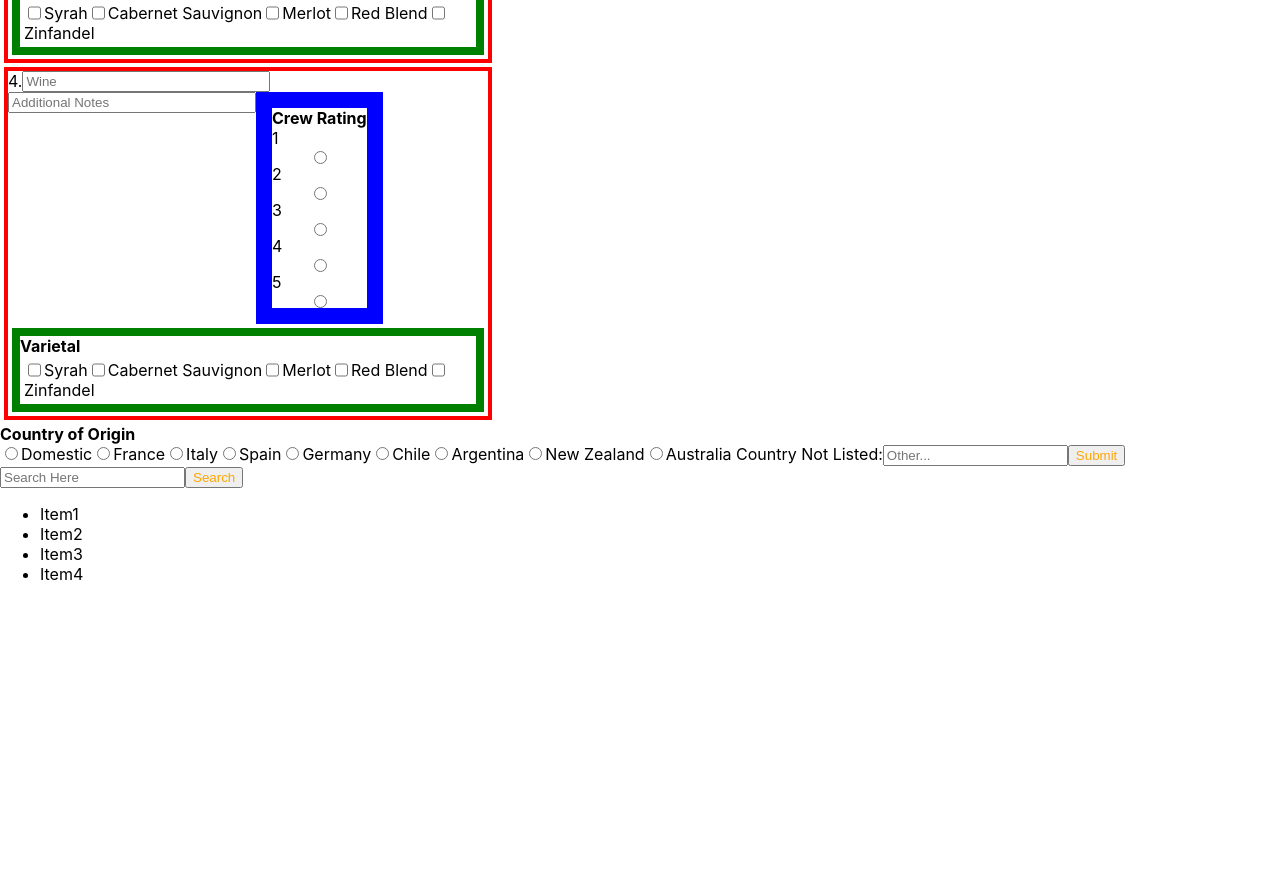
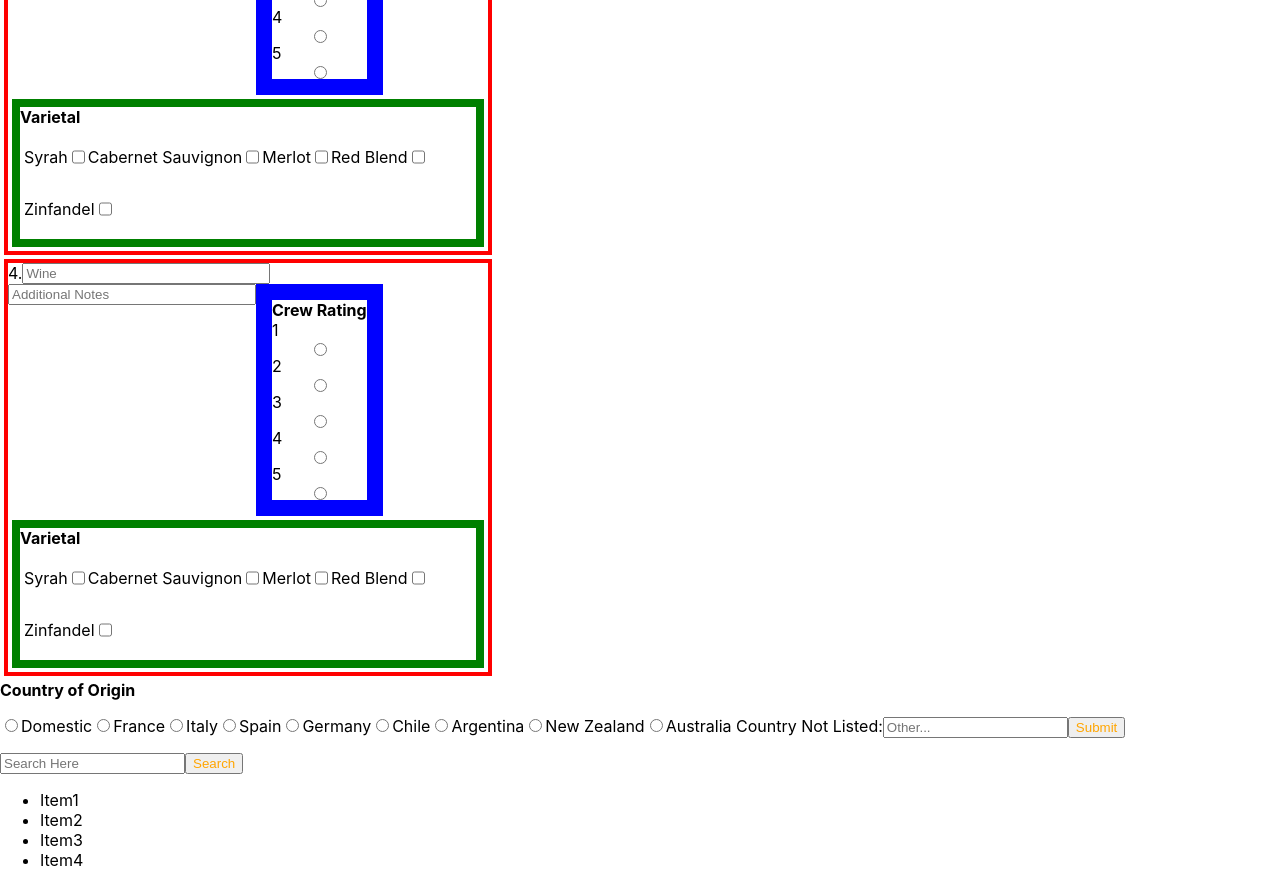
Before and after one commit to Awood549/wine-catalog, a React (Create React App) app: page / in a window 1280 px wide. Shown: the part 1280-2166 px from the top of the page. Before the commit the page ends 1880 px from the top, so only its background shows below. Built offline with nearby package versions, Linux system fonts and the light colour scheme.

Commit message:
added/fixing classes

```diff
--- a/src/form/InputWines.js
+++ b/src/form/InputWines.js
@@ -30,11 +30,11 @@ import './forms.css'
       <>
       <label className= 'rating'>
       <h4>Crew Rating</h4>
-    1<input type= "radio" name= 'rating' value='1'></input>
-    2<input type= "radio" name= 'rating' value='2'></input>
-    3<input type= "radio" name= 'rating' value='3'></input>
-    4<input type= "radio" name= 'rating' value='4'></input>
-    5<input type= "radio" name= 'rating' value='5'></input>
+    1<input onChange = {handleChange} type= "radio" name= 'rating' value='1'></input>
+    2<input onChange = {handleChange} type= "radio" name= 'rating' value='2'></input>
+    3<input onChange = {handleChange} type= "radio" name= 'rating' value='3'></input>
+    4<input onChange = {handleChange} type= "radio" name= 'rating' value='4'></input>
+    5<input onChange = {handleChange} type= "radio" name= 'rating' value='5'></input>
       </label>
     </>
     )
@@ -42,12 +42,49 @@ import './forms.css'
   function nameAndNotesInput(){
     return(
       <>
-    <input className= 'wineName' type= 'text' name= 'sampledWines' placeholder= 'Wine'></input>
-    <input className='wineName' type= 'text' name= 'notes' placeholder= 'Additional Notes'></input>
+    <input onChange = {handleChange} className= 'wineName' type= 'text' name= 'sampledWines' placeholder= 'Wine'></input>
+    <input onChange = {handleChange} className='wineName' type= 'text' name= 'notes' placeholder= 'Additional Notes'></input>
     </>
     )
   }
 
+  function countryOfOrigin(){
+
+    return(
+      <>
+    <label className='countryRadio'>
+      <input className='countryRadio' onChange = {handleChange}  type= 'radio' name= 'country' value= 'domestic'></input><p className='countryRadio'>Domestic</p>
+      </label>
+      <label>
+      <input className='countryRadio' onChange = {handleChange}  type= 'radio' name= 'country' value= 'france'></input><p className='countryRadio'>France</p>
+      </label>
+      <label>
+      <input className='countryRadio' onChange = {handleChange}  type= 'radio' name= 'country' value= 'italy'></input><p className='countryRadio'>Italy</p>
+      </label>
+      <label>
+      <input className='countryRadio' onChange = {handleChange}  type= 'radio' name= 'country' value= 'spain'></input><p className='countryRadio'>Spain</p>
+      </label>
+      <label>
+      <input className='countryRadio' onChange = {handleChange}  type= 'radio' name= 'country' value= 'germany'></input><p className='countryRadio'>Germany</p>
+      </label>
+      <label>
+      <input className='countryRadio' onChange = {handleChange}  type= 'radio' name= 'country' value= 'chile'></input><p className='countryRadio'>Chile</p>
+      </label>
+      <label>
+      <input className='countryRadio' onChange = {handleChange}  type= 'radio' name= 'country' value= 'argentina'></input><p className='countryRadio'>Argentina</p>
+      </label>
+      <label>
+      <input className='countryRadio' onChange = {handleChange}  type= 'radio' name= 'country' value= 'newZealand'></input><p className='countryRadio'>New Zealand</p>
+      </label>
+      <label>
+      <input className='countryRadio' onChange = {handleChange}  type= 'radio' name= 'country' value= 'australia'></input><p className='countryRadio'>Australia</p>
+      </label>
+      <label> Country Not Listed:
+      <input onChange = {handleChange}  type= 'text' name= 'country' placeholder= 'Other...'></input>
+      </label>
+      </>
+      )
+  }
   function varietalsInput(){
 
     return(
@@ -55,11 +92,16 @@ import './forms.css'
       <label className= 'varietal'>
       <h4>Varietal</h4>
       <label className='varietalChoices'>
-      <input type= 'checkbox' name= 'varietals' value='syrah'></input>Syrah
-      <input type= 'checkbox' name= 'varietals' value='cabernet'></input>Cabernet Sauvignon
-      <input type= 'checkbox' name= 'varietals' value='merlot'></input>Merlot
-      <input type= 'checkbox' name= 'varietals' value='redBlend'></input>Red Blend
-      <input type= 'checkbox' name= 'varietals' value='zinfandel'></input>Zinfandel
+      <p>Syrah</p>
+      <input onChange = {handleChange} type= 'checkbox' name= 'varietals' value='syrah'></input>
+      <p>Cabernet Sauvignon</p>
+      <input onChange = {handleChange} type= 'checkbox' name= 'varietals' value='cabernet'></input>
+      <p>Merlot</p>
+      <input onChange = {handleChange} type= 'checkbox' name= 'varietals' value='merlot'></input>
+      <p>Red Blend</p>
+      <input onChange = {handleChange} type= 'checkbox' name= 'varietals' value='redBlend'></input>
+      <p>Zinfandel</p>
+      <input onChange = {handleChange} type= 'checkbox' name= 'varietals' value='zinfandel'></input>
       </label>
       </label>
       </>
@@ -111,37 +153,7 @@ import './forms.css'
 
       {/* Country input */}
       <h4>Country of Origin</h4>
-      <label>
-      <input className='countryRadio' onChange = {handleChange}  type= 'radio' name= 'country' value= 'domestic'></input>Domestic
-      </label>
-      <label>
-      <input className='countryRadio' onChange = {handleChange}  type= 'radio' name= 'country' value= 'france'></input>France
-      </label>
-      <label>
-      <input className='countryRadio' onChange = {handleChange}  type= 'radio' name= 'country' value= 'italy'></input>Italy
-      </label>
-      <label>
-      <input className='countryRadio' onChange = {handleChange}  type= 'radio' name= 'country' value= 'spain'></input>Spain
-      </label>
-      <label>
-      <input className='countryRadio' onChange = {handleChange}  type= 'radio' name= 'country' value= 'germany'></input>Germany
-      </label>
-      <label>
-      <input className='countryRadio' onChange = {handleChange}  type= 'radio' name= 'country' value= 'chile'></input>Chile
-      </label>
-      <label>
-      <input className='countryRadio' onChange = {handleChange}  type= 'radio' name= 'country' value= 'argentina'></input>Argentina
-      </label>
-      <label>
-      <input className='countryRadio' onChange = {handleChange}  type= 'radio' name= 'country' value= 'newZealand'></input>New Zealand
-      </label>
-      <label>
-      <input className='countryRadio' onChange = {handleChange}  type= 'radio' name= 'country' value= 'australia'></input>Australia
-      </label>
-      <label> Country Not Listed:
-      <input onChange = {handleChange}  type= 'text' name= 'country' placeholder= 'Other...'></input>
-      </label>
-
+      {countryOfOrigin()}
       <button> Submit </button>
       </form>
       </>
--- a/src/form/forms.css
+++ b/src/form/forms.css
@@ -10,6 +10,7 @@ h4{
   display: flex;
   flex-wrap: wrap;
   margin:.25em;
+  /* width: 2em; */
 }
 .eachWine{
   display: flex;
@@ -36,3 +37,7 @@ h4{
   display: flex;
   flex-direction: column;
 }
+
+.countryRadio{
+  display: inline-block
+}
```
